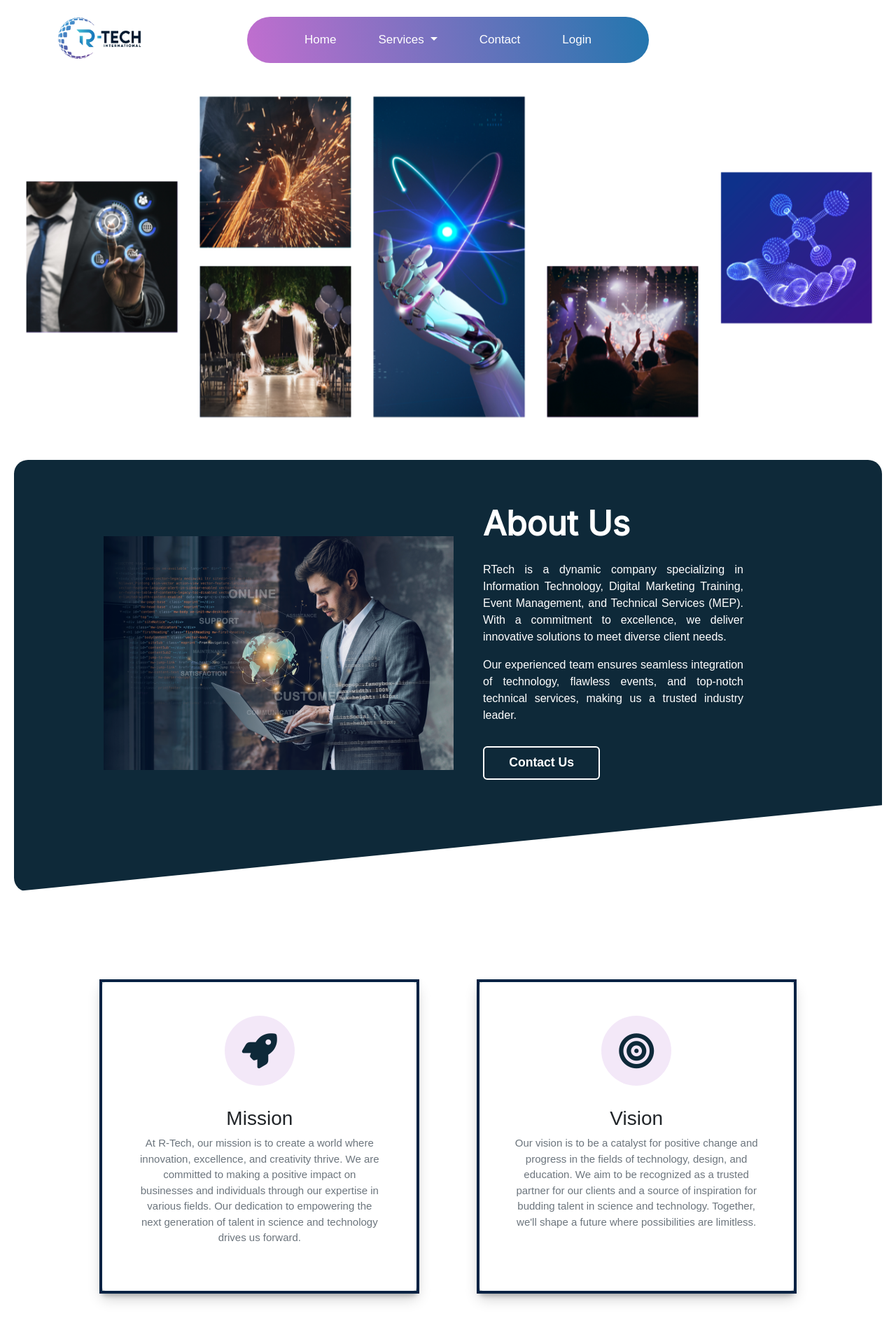
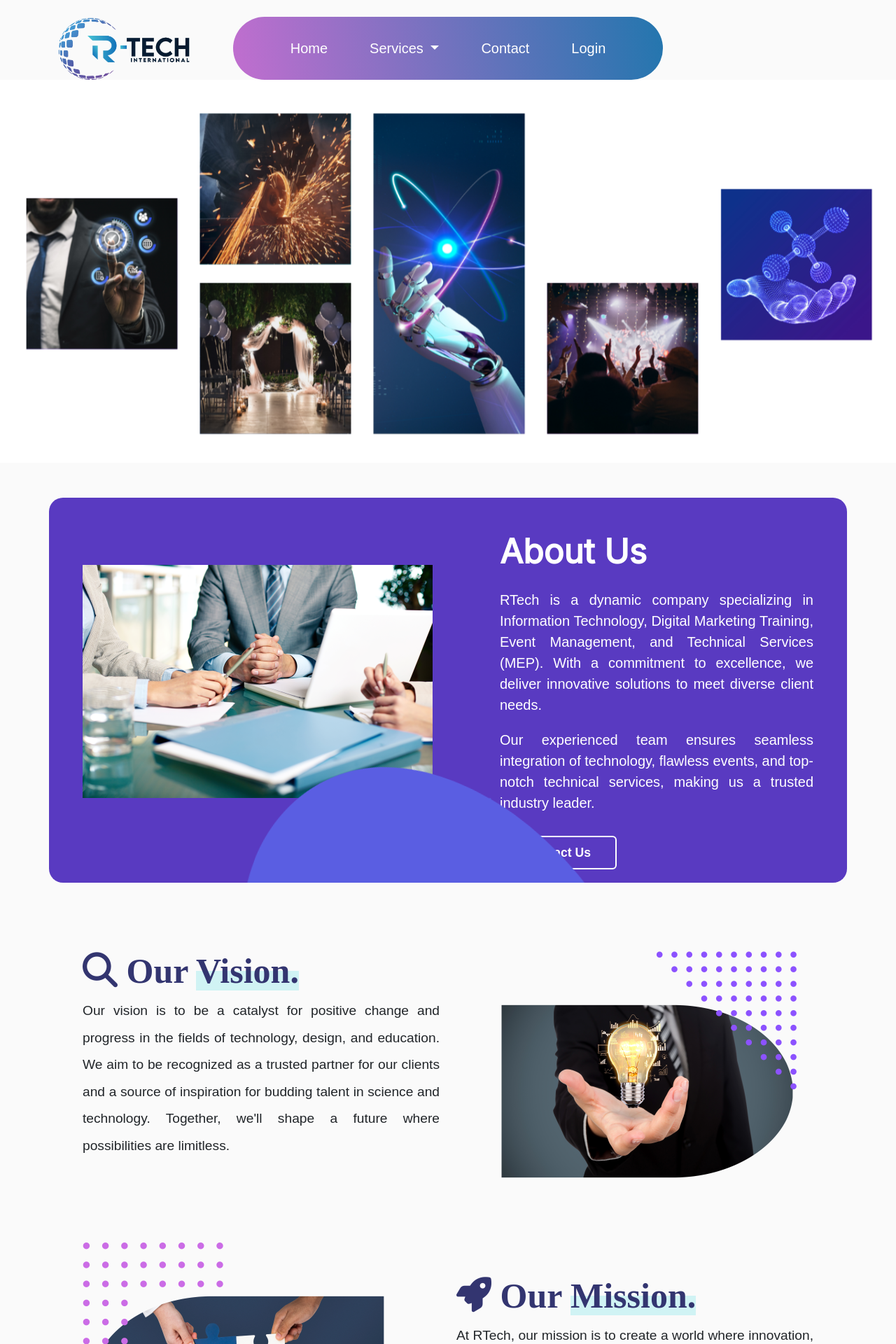
Before and after one commit to cindrellaaa/RTech-International, a PHP site: page / in a window 1280 px wide. Shown: the top 1920 px of the page at 70% size. Run offline with PHP 8.4, Linux system fonts and the light colour scheme.

Commit message:
ui/ux changes

```diff
--- a/assets/css/index.css
+++ b/assets/css/index.css
@@ -4,6 +4,7 @@
 
   body {
     font-family: "Josefin Sans", sans-serif;
+    background-color: #fafafa;
   }
 
   /* hero section end */
@@ -17,53 +18,56 @@
 
   /* about us section start */
 
-  .section1 {
-    padding-top: 30px;
-    margin: 20px;
+  .banner {
+    background-color: #593AC1;
+    margin-top: 50px;
+    width: auto;
+    height: 550px;
+    overflow: hidden;
+    position: relative;
     border-radius: 20px;
-    background-color: #0e2939;
-    clip-path: polygon(0 0,100% 0,100% 80%,0 100%);
-    padding-bottom: 10%;
   }
 
-  .section1 .container {
-    width: 70%;
-    margin: 0 auto;
+  .blob {
+    position: absolute;
+    top: 0;
+    left: 0;
+    fill:  rgb(90, 94, 226);
+    width: 40vmax;
+    animation: move 10s ease-in-out infinite;
+    transform-origin: 50% 50%;
   }
 
-  .section1 .content-wrapper {
-    display: flex;
+  @keyframes move {
+    0%   { transform: scale(1)   translate(10px, -30px); }
+    38%  { transform: scale(0.8, 1) translate(80vw, 30vh) rotate(160deg); }
+    40%  { transform: scale(0.8, 1) translate(80vw, 30vh) rotate(160deg); }
+    78%  { transform: scale(1.3) translate(0vw, 50vh) rotate(-20deg); }
+    80%  { transform: scale(1.3) translate(0vw, 50vh) rotate(-20deg); }
+    100% { transform: scale(1)   translate(10px, -30px); }
+  }
+
+  .banner-grid {
+    display: grid;
+    grid-template-columns: 1fr 1fr;
     align-items: center;
     justify-content: center;
-    margin: 2em 0;
+    height: 100%;
+    position: relative;
   }
 
-  .section1  .img-wrapper {
-    width: 50%;
+  .banner .text {
+    text-align: justify;
+    color: #fff;
+    margin-bottom: 1em;
+    font-size: 20px;
   }
 
-  .section1 .img{
-    width: 300px;
-    height: 300px;
-    background: #fff;
-    margin-left: -70px;
-  }
-
-  .section1 .text-wrapper{
-    margin-left: 100px;
-    width: 50%;
-  }
-
-  .section1 .text {
-    color: #fff;
-    margin-bottom: 1em;
-  }
-
-  .section1 .btn-wrapper {
+  .banner .btn-wrapper {
     margin-top: 2em;
   }
 
-  .section1 .btn {
+  .banner .btn {
     color: #fff;
     display: inline-block;
     cursor: pointer;
@@ -74,73 +78,78 @@
     transition: all 0.2s ease-in-out;
   }
 
-  .section1 .btn:hover {
+  .banner .btn:hover {
     background-color: #fff;
     color: rgb(136, 29, 181);
   }
 
   @media only screen and (max-width: 768px) {
-    .section1 .container {
-      width: 80%;
-    }
 
-    .section1 .content-wrapper {
-      flex-direction: column;
-      text-align: center;
-    }
-
-    .section1 .img-wrapper,
-    .section1 .text-wrapper {
-      margin-left: 0px;
-      width: 100%;
-    }
-
-    .section1 .img {
+    .about .hide-img {
       display: none;
-    }
-
-    .section1 {
-      clip-path: polygon(0 0,100% 0,100% 100%,0 100%);
     }
 
   }
 
-  @media only screen and (max-width: 480px) {
-    .section1 .container {
-      width: 90%;
-    }
-  }
+/* about us section end */
 
-  .vm .icon-box i {
-    color: #0e2939;
-    margin-bottom: 30px;
-    font-size: 50px;
-    margin-bottom: 30px;
-    background: rgb(136, 29, 181, 0.1);
-    border-radius: 50px;
-    display: flex;
-    align-items: center;
-    justify-content: center;
-    width: 100px;
-    height: 100px;
-  }
+/* download company profile start  */
+.cp .btn {
+  border: none;
+  position: relative;
+  padding: 0.7em 2.4em;
+  font-size: 18px;
+  background: transparent;
+  cursor: pointer;
+  user-select: none;
+  overflow: hidden;
+  color: royalblue;
+  z-index: 1;
+  font-weight: 500;
+}
 
-  .vm .icon-box p {
-    font-size: 15px;
-    color: #6c757d;
-  }
+.cp .btn span {
+  position: absolute;
+  left: 0;
+  top: 0;
+  width: 100%;
+  height: 100%;
+  background: transparent;
+  z-index: -1;
+  border: 4px solid royalblue;
+}
 
-  .vm .card {
-    margin: 5rem 0 5rem 0;
-    box-shadow: rgba(0, 0, 0, 0.19) 0px 10px 20px, rgba(0, 0, 0, 0.23) 0px 6px 6px;
-  }
+.cp .btn span::before {
+  content: "";
+  display: block;
+  position: absolute;
+  width: 8%;
+  height: 500%;
+  background: #fafafa;
+  top: 50%;
+  left: 50%;
+  transform: translate(-50%, -50%) rotate(-60deg);
+  transition: all 0.3s;
+}
 
-  .vm .card-body{
-    box-shadow: rgb(4, 34, 67) 0px 0px 0px 4px;
-  }
+.cp .btn:hover span::before {
+  transform: translate(-50%, -50%) rotate(-90deg);
+  width: 100%;
+  background: royalblue;
+}
 
+.cp .btn:hover a{
+  color: white;
+}
 
-/* about us section end */
+.cp .btn a{
+  text-decoration: none;
+}
+
+.cp .btn:active span::before {
+  background: #2751cd;
+}
+/* download company profile end */
 
 /* technology used start */
 
--- a/assets/css/main.css
+++ b/assets/css/main.css
@@ -75,11 +75,11 @@
 }
 
 a.nav-link {
-  font-size: 17px;
-    margin: 10px;
-    padding: 10px 20px !important;
-    color: #ffffff;
-    border-radius: 50px;
+  font-size: 20px;
+  margin: 10px;
+  padding: 10px 20px !important;
+  color: #ffffff;
+  border-radius: 50px;
 }
 
 a.nav-link:hover {
@@ -111,8 +111,8 @@ a.nav-link:hover {
 }
 
 .hero img{
-  width: 120px;
-  height: 60px;
+  width: 190px;
+  height: 90px;
 }
 
 .dropdown-menu li{
--- a/assets/index.js
+++ b/assets/index.js
@@ -1,3 +1,9 @@
+// aos js
+AOS.init({
+    duration: 1000,
+    delay: 50,
+  });
+
 // technology used slider
 var copy = document.querySelector(".logos-slide").cloneNode(true);
 document.querySelector(".logo-slider").appendChild(copy);
--- a/frontend/info.html
+++ b/frontend/info.html
@@ -184,7 +184,7 @@
     </div>
     <section class="info-sec">
       <div class="container mb-5">
-        <div class="row justify-content-center justify-content-evenly">
+        <div class="row justify-content-center justify-content-end">
           <div class="col-5">
             <img
               src="../assets/images/info/web-dev.png"
@@ -315,7 +315,7 @@
     </div>
     <section class="info-sec">
       <div class="container mb-5">
-        <div class="row justify-content-center justify-content-evenly">
+        <div class="row justify-content-center justify-content-end">
           <div class="col-5">
             <img
               src="../assets/images/info/gra-des.png"
@@ -459,7 +459,7 @@
     </div>
     <section class="info-sec">
       <div class="container mb-5">
-        <div class="row justify-content-center justify-content-evenly">
+        <div class="row justify-content-center justify-content-end">
           <div class="col-5">
             <img
               src="../assets/images/info/int-des.png"
--- a/index.html
+++ b/index.html
@@ -22,6 +22,11 @@
       integrity="sha512-z3gLpd7yknf1YoNbCzqRKc4qyor8gaKU1qmn+CShxbuBusANI9QpRohGBreCFkKxLhei6S9CQXFEbbKuqLg0DA=="
       crossorigin="anonymous"
       referrerpolicy="no-referrer"
+    />
+    <!-- AOS CSS File -->
+    <link
+      rel="stylesheet"
+      href="https://cdn.rawgit.com/michalsnik/aos/2.0.4/dist/aos.css"
     />
     <!-- Custom CSS file -->
     <link rel="stylesheet" href="./assets/css/main.css" />
@@ -113,21 +118,30 @@
     <!-- hero section end -->
 
     <!-- about us section start -->
-    <section class="section1" id="tab2">
-      <div class="container">
-        <div class="content-wrapper">
-          <div class="img-wrapper">
-            <div class="img">
-              <img src="./assets/images/index/about.png" alt="" />
+    <div class="container banner">
+      <div class="blob">
+        <svg
+          xmlns:xlink="http://www.w3.org/1999/xlink"
+          version="1.1"
+          xmlns="http://www.w3.org/2000/svg"
+          viewBox="0 0 310 350"
+        >
+          <path
+            d="M156.4,339.5c31.8-2.5,59.4-26.8,80.2-48.5c28.3-29.5,40.5-47,56.1-85.1c14-34.3,20.7-75.6,2.3-111  c-18.1-34.8-55.7-58-90.4-72.3c-11.7-4.8-24.1-8.8-36.8-11.5l-0.9-0.9l-0.6,0.6c-27.7-5.8-56.6-6-82.4,3c-38.8,13.6-64,48.8-66.8,90.3c-3,43.9,17.8,88.3,33.7,128.8c5.3,13.5,10.4,27.1,14.9,40.9C77.5,309.9,111,343,156.4,339.5z"
+          />
+        </svg>
       </div>
+      <div class="row about">
+        <div class="col hide-img p-5 mt-5" data-aos="fade-up-right">
+          <img src="./assets/images/index/about.png" alt="banner image" />
         </div>
-          <div class="text-wrapper">
+        <div class="col p-5" data-aos="fade-up-left">
           <h2 class="title">About Us</h2>
           <p class="text">
             RTech is a dynamic company specializing in Information Technology,
-              Digital Marketing Training, Event Management, and Technical
-              Services (MEP). With a commitment to excellence, we deliver
-              innovative solutions to meet diverse client needs.
+            Digital Marketing Training, Event Management, and Technical Services
+            (MEP). With a commitment to excellence, we deliver innovative
+            solutions to meet diverse client needs.
           </p>
           <p class="text">
             Our experienced team ensures seamless integration of technology,
@@ -142,49 +156,42 @@
         </div>
       </div>
     </div>
-    </section>
     <!-- break -->
-    <div class="container vm mt-lg-5">
-      <div class="row justify-content-center justify-content-lg-evenly">
-        <div class="col-5">
-          <div class="card text-center">
-            <div class="card-body p-5">
-              <div
-                class="icon-box d-flex flex-column justify-content-center align-items-center"
-              >
-                <i class="fa-solid fa-rocket"></i>
-                <h3>Mission</h3>
-                <p>
-                  At R-Tech, our mission is to create a world where innovation,
-                  excellence, and creativity thrive. We are committed to making
-                  a positive impact on businesses and individuals through our
-                  expertise in various fields. Our dedication to empowering the
-                  next generation of talent in science and technology drives us
-                  forward.
+    <div class="container mb-5 mt-5">
+      <div class="row" data-aos="zoom-in-up">
+        <div class="col p-5" style="font-size: larger">
+          <h1>
+            <i class="fa-solid fa-magnifying-glass"></i> Our
+            <span class="heading">Vision.</span>
+          </h1>
+          <p class="justify lh-lg">
+            Our vision is to be a catalyst for positive change and progress in
+            the fields of technology, design, and education. We aim to be
+            recognized as a trusted partner for our clients and a source of
+            inspiration for budding talent in science and technology. Together,
+            we'll shape a future where possibilities are limitless.
           </p>
         </div>
+        <div class="col">
+          <img src="./assets/images/index/vision.png" alt="vision" />
         </div>
       </div>
+      <div class="row" data-aos="zoom-in-up">
+        <div class="col">
+          <img src="./assets/images/index/mission.png" alt="mission" />
         </div>
-        <div class="col-5">
-          <div class="card text-center">
-            <div class="card-body p-5" style="height: 27.6rem">
-              <div
-                class="icon-box d-flex flex-column justify-content-center align-items-center"
-              >
-                <i class="fa-solid fa-bullseye"></i>
-                <h3>Vision</h3>
-                <p>
-                  Our vision is to be a catalyst for positive change and
-                  progress in the fields of technology, design, and education.
-                  We aim to be recognized as a trusted partner for our clients
-                  and a source of inspiration for budding talent in science and
-                  technology. Together, we'll shape a future where possibilities
-                  are limitless.
+        <div class="col p-5 mt-5" style="font-size: larger">
+          <h1>
+            <i class="fa-solid fa-rocket"></i> Our
+            <span class="heading">Mission.</span>
+          </h1>
+          <p class="justify lh-lg">
+            At RTech, our mission is to create a world where innovation,
+            excellence, and creativity thrive. We are committed to making a
+            positive impact on businesses and individuals through our expertise
+            in various fields. Our dedication to empowering the next generation
+            of talent in science and technology drives us forward.
           </p>
-              </div>
-            </div>
-          </div>
         </div>
       </div>
     </div>
@@ -209,11 +216,12 @@
     <!-- our services section start -->
     <section class="our-services">
       <div class="heading-section">
-        <div class="container mb-5">
+        <div class="container mb-5" data-aos="zoom-in">
           <h1>Our <span class="heading">Services.</span></h1>
         </div>
       </div>
-      <div class="row">
+      <div class="container">
+        <div class="row" data-aos="zoom-in-up">
           <div class="col">
             <div class="service service1">
               <i class="fa-solid fa-microchip"></i>
@@ -255,15 +263,17 @@
             </div>
           </div>
         </div>
-      <div class="row">
+      </div>
+      <div class="container">
+        <div class="row" data-aos="zoom-in-up">
           <div class="col d-flex justify-content-end">
             <div class="service service4">
               <i class="fa-solid fa-screwdriver-wrench"></i>
               <h4>Technical Services</h4>
               <p>
                 Enhancing Projects: MEP technical services for reliable and
-              efficient infrastructure solutions. Elevate your construction with
-              us.
+                efficient infrastructure solutions. Elevate your construction
+                with us.
               </p>
               <a href="./frontend/technical.html" class="cta"
                 >Read More <span class="ti-angle-right"></span
@@ -276,7 +286,8 @@
               <h4>Event Management</h4>
               <p>
                 Elevate Your Events: We craft unforgettable experiences through
-              expert event management, tailored to your unique vision and goals.
+                expert event management, tailored to your unique vision and
+                goals.
               </p>
               <a href="./frontend/event.html" class="cta"
                 >Read more <span class="ti-angle-right"></span
@@ -284,8 +295,33 @@
             </div>
           </div>
         </div>
+      </div>
     </section>
     <!-- our services section start -->
+
+    <!-- download company profile start -->
+    <div class="container cp mt-5">
+      <div class="heading-section">
+        <div class="container mb-5" data-aos="zoom-in">
+          <h1>Our Company<span class="heading">Profile</span></h1>
+          <p>
+            Unlock a world of insights and explore our extensive range of
+            services. Download our company profile to discover how we can meet
+            your needs and exceed your expectations.
+          </p>
+          <button class="btn">
+            <span></span>
+            <a
+              href="./assets/RTech Company Profile.pdf"
+              download="RTech_Company_Profile"
+            >
+              Download
+            </a>
+          </button>
+        </div>
+      </div>
+    </div>
+    <!-- download company profile end -->
 
     <!-- footer start -->
     <footer class="footer-section">
@@ -449,6 +485,8 @@
       integrity="sha384-C6RzsynM9kWDrMNeT87bh95OGNyZPhcTNXj1NW7RuBCsyN/o0jlpcV8Qyq46cDfL"
       crossorigin="anonymous"
     ></script>
+    <!-- AOS JS File -->
+    <script src="https://cdn.rawgit.com/michalsnik/aos/2.0.4/dist/aos.js"></script>
     <!-- custom js file -->
     <script src="./assets/index.js"></script>
   </body>
```
Also changed, not shown: assets/images/index/about.png, assets/images/index/mission.png (added), assets/images/index/vision.png (added), 1 other file. Lines whose indentation alone changed are shown as unchanged.
